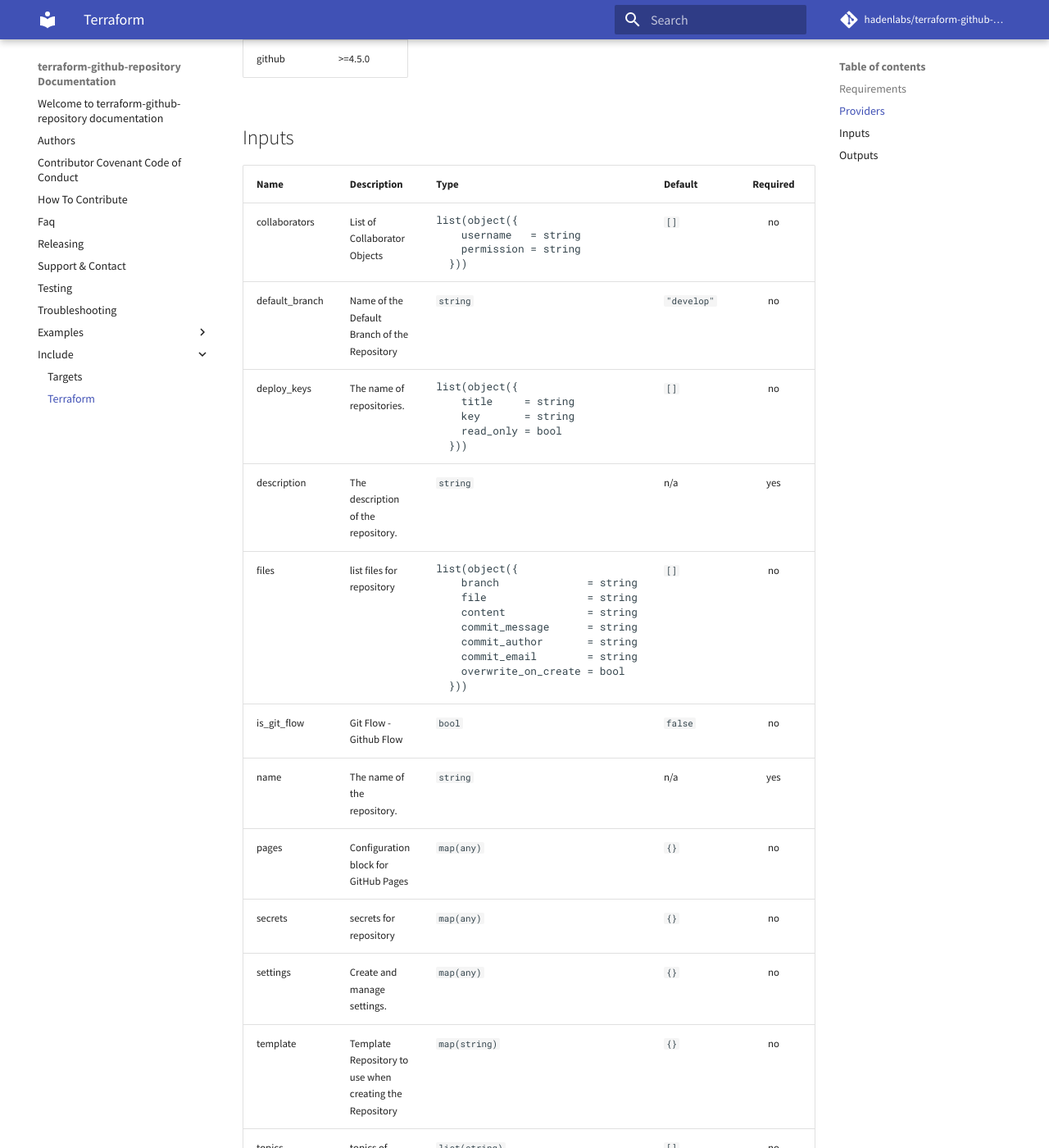
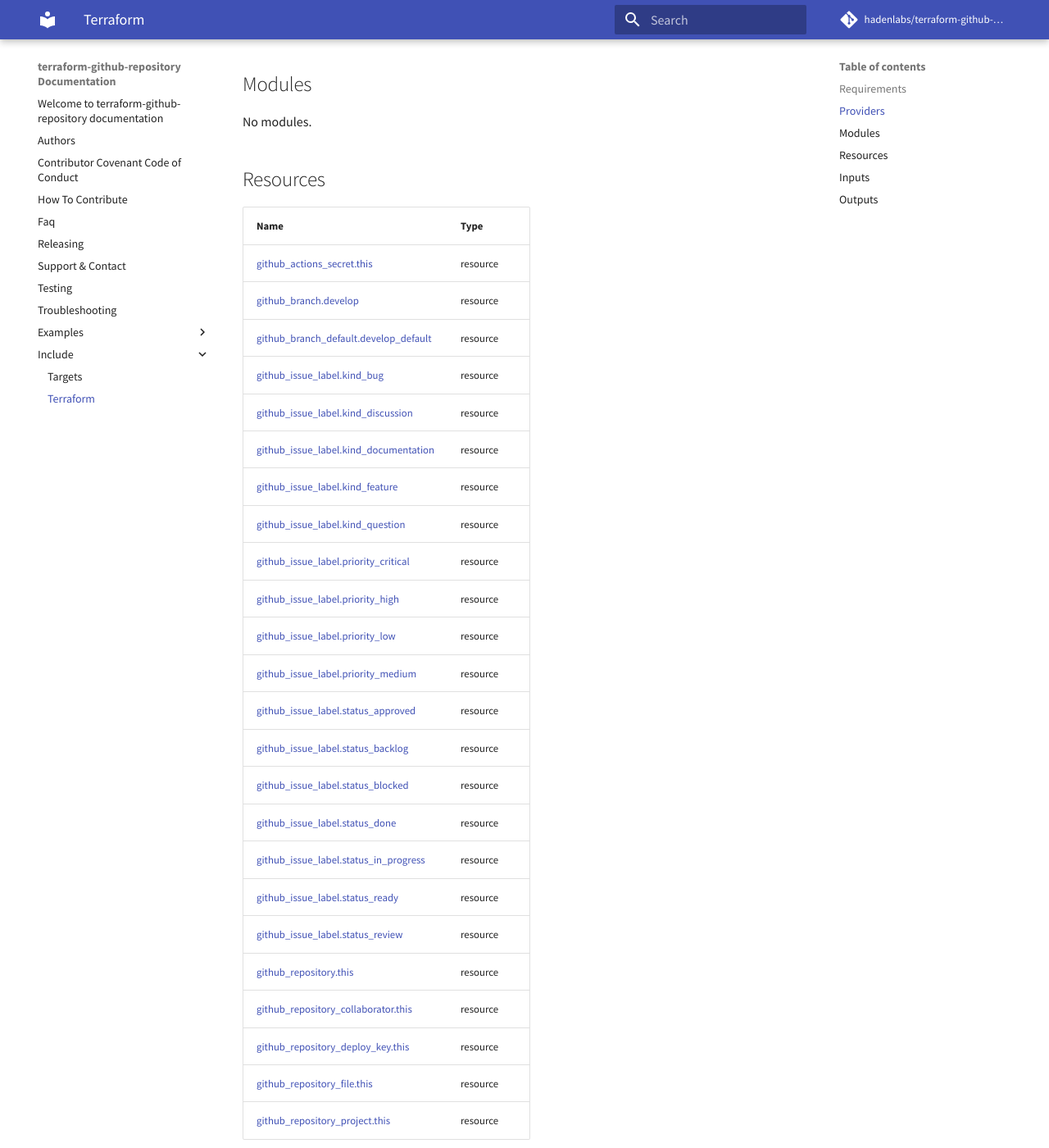
Before and after one commit to hadenlabs/terraform-github-repository, an MkDocs documentation site: the page built from docs/include/terraform.md, in a window 1280 px wide and 1400 px high, scrolled down 583 px. Shown: the whole window at 82% size. Built offline with MkDocs 1.6.1 and Material for MkDocs 9.7.7, drawn with Linux system fonts in a browser that asks for light colours; comment, search, counter and statistics services are not loaded; some of the changed text lies outside the part shown.

```diff
--- a/docs/include/terraform.md
+++ b/docs/include/terraform.md
@@ -1,43 +1,75 @@
-<!-- DO NOT EDIT. THIS FILE IS GENERATED BY THE MAKEFILE. -->
-# Terraform variables
-This document gives an overview of variables used in the platform of the terraform-github-repository.
+<!-- BEGIN_TF_DOCS -->
 ## Requirements
 
 | Name | Version |
 |------|---------|
-| terraform | >= 0.14 |
-| github | >=4.5.0 |
-| local | >=1.3.0 |
+| <a name="requirement_terraform"></a> [terraform](#requirement\_terraform) | >= 0.14 |
+| <a name="requirement_github"></a> [github](#requirement\_github) | >=4.5.0 |
+| <a name="requirement_local"></a> [local](#requirement\_local) | >=1.3.0 |
 
 ## Providers
 
 | Name | Version |
 |------|---------|
-| github | >=4.5.0 |
+| <a name="provider_github"></a> [github](#provider\_github) | >=4.5.0 |
+
+## Modules
+
+No modules.
+
+## Resources
+
+| Name | Type |
+|------|------|
+| [github_actions_secret.this](https://registry.terraform.io/providers/integrations/github/latest/docs/resources/actions_secret) | resource |
+| [github_branch.develop](https://registry.terraform.io/providers/integrations/github/latest/docs/resources/branch) | resource |
+| [github_branch_default.develop_default](https://registry.terraform.io/providers/integrations/github/latest/docs/resources/branch_default) | resource |
+| [github_issue_label.kind_bug](https://registry.terraform.io/providers/integrations/github/latest/docs/resources/issue_label) | resource |
+| [github_issue_label.kind_discussion](https://registry.terraform.io/providers/integrations/github/latest/docs/resources/issue_label) | resource |
+| [github_issue_label.kind_documentation](https://registry.terraform.io/providers/integrations/github/latest/docs/resources/issue_label) | resource |
+| [github_issue_label.kind_feature](https://registry.terraform.io/providers/integrations/github/latest/docs/resources/issue_label) | resource |
+| [github_issue_label.kind_question](https://registry.terraform.io/providers/integrations/github/latest/docs/resources/issue_label) | resource |
+| [github_issue_label.priority_critical](https://registry.terraform.io/providers/integrations/github/latest/docs/resources/issue_label) | resource |
+| [github_issue_label.priority_high](https://registry.terraform.io/providers/integrations/github/latest/docs/resources/issue_label) | resource |
+| [github_issue_label.priority_low](https://registry.terraform.io/providers/integrations/github/latest/docs/resources/issue_label) | resource |
+| [github_issue_label.priority_medium](https://registry.terraform.io/providers/integrations/github/latest/docs/resources/issue_label) | resource |
+| [github_issue_label.status_approved](https://registry.terraform.io/providers/integrations/github/latest/docs/resources/issue_label) | resource |
+| [github_issue_label.status_backlog](https://registry.terraform.io/providers/integrations/github/latest/docs/resources/issue_label) | resource |
+| [github_issue_label.status_blocked](https://registry.terraform.io/providers/integrations/github/latest/docs/resources/issue_label) | resource |
+| [github_issue_label.status_done](https://registry.terraform.io/providers/integrations/github/latest/docs/resources/issue_label) | resource |
+| [github_issue_label.status_in_progress](https://registry.terraform.io/providers/integrations/github/latest/docs/resources/issue_label) | resource |
+| [github_issue_label.status_ready](https://registry.terraform.io/providers/integrations/github/latest/docs/resources/issue_label) | resource |
+| [github_issue_label.status_review](https://registry.terraform.io/providers/integrations/github/latest/docs/resources/issue_label) | resource |
+| [github_repository.this](https://registry.terraform.io/providers/integrations/github/latest/docs/resources/repository) | resource |
+| [github_repository_collaborator.this](https://registry.terraform.io/providers/integrations/github/latest/docs/resources/repository_collaborator) | resource |
+| [github_repository_deploy_key.this](https://registry.terraform.io/providers/integrations/github/latest/docs/resources/repository_deploy_key) | resource |
+| [github_repository_file.this](https://registry.terraform.io/providers/integrations/github/latest/docs/resources/repository_file) | resource |
+| [github_repository_project.this](https://registry.terraform.io/providers/integrations/github/latest/docs/resources/repository_project) | resource |
 
 ## Inputs
 
 | Name | Description | Type | Default | Required |
 |------|-------------|------|---------|:--------:|
-| collaborators | List of Collaborator Objects | <pre>list(object({<br>    username   = string<br>    permission = string<br>  }))</pre> | `[]` | no |
-| default\_branch | Name of the Default Branch of the Repository | `string` | `"develop"` | no |
-| deploy\_keys | The name of repositories. | <pre>list(object({<br>    title     = string<br>    key       = string<br>    read_only = bool<br>  }))</pre> | `[]` | no |
-| description | The description of the repository. | `string` | n/a | yes |
-| files | list files for repository | <pre>list(object({<br>    branch              = string<br>    file                = string<br>    content             = string<br>    commit_message      = string<br>    commit_author       = string<br>    commit_email        = string<br>    overwrite_on_create = bool<br>  }))</pre> | `[]` | no |
-| is\_git\_flow | Git Flow - Github Flow | `bool` | `false` | no |
-| name | The name of the repository. | `string` | n/a | yes |
-| pages | Configuration block for GitHub Pages | `map(any)` | `{}` | no |
-| secrets | secrets for repository | `map(any)` | `{}` | no |
-| settings | Create and manage settings. | `map(any)` | `{}` | no |
-| template | Template Repository to use when creating the Repository | `map(string)` | `{}` | no |
-| topics | topics of project. | `list(string)` | `[]` | no |
-| visibility | The visibility of the repository private or public. | `string` | `"private"` | no |
+| <a name="input_is_git_flow"></a> [is\_git\_flow](#input\_is\_git\_flow) | Git Flow - Github Flow | `bool` | `false` | no |
+| <a name="input_files"></a> [files](#input\_files) | list files for repository | <pre>list(object({<br>    branch              = string<br>    file                = string<br>    content             = string<br>    commit_message      = string<br>    commit_author       = string<br>    commit_email        = string<br>    overwrite_on_create = bool<br>  }))</pre> | `[]` | no |
+| <a name="input_deploy_keys"></a> [deploy\_keys](#input\_deploy\_keys) | The name of repositories. | <pre>list(object({<br>    title     = string<br>    key       = string<br>    read_only = bool<br>  }))</pre> | `[]` | no |
+| <a name="input_collaborators"></a> [collaborators](#input\_collaborators) | List of Collaborator Objects | <pre>list(object({<br>    username   = string<br>    permission = string<br>  }))</pre> | `[]` | no |
+| <a name="input_topics"></a> [topics](#input\_topics) | topics of project. | `list(string)` | `[]` | no |
+| <a name="input_pages"></a> [pages](#input\_pages) | Configuration block for GitHub Pages | `map(any)` | `{}` | no |
+| <a name="input_secrets"></a> [secrets](#input\_secrets) | secrets for repository | `map(any)` | `{}` | no |
+| <a name="input_settings"></a> [settings](#input\_settings) | Create and manage settings. | `map(any)` | `{}` | no |
+| <a name="input_template"></a> [template](#input\_template) | Template Repository to use when creating the Repository | `map(string)` | `{}` | no |
+| <a name="input_default_branch"></a> [default\_branch](#input\_default\_branch) | Name of the Default Branch of the Repository | `string` | `"develop"` | no |
+| <a name="input_description"></a> [description](#input\_description) | The description of the repository. | `string` | n/a | yes |
+| <a name="input_name"></a> [name](#input\_name) | The name of the repository. | `string` | n/a | yes |
+| <a name="input_visibility"></a> [visibility](#input\_visibility) | The visibility of the repository private or public. | `string` | `"private"` | no |
 
 ## Outputs
 
 | Name | Description |
 |------|-------------|
-| deploy\_key | output instance deploy\_key |
-| files | output instance github files |
-| instance | output instance repository |
-| secrets | output instance github actions secrets |
+| <a name="output_deploy_key"></a> [deploy\_key](#output\_deploy\_key) | output instance deploy\_key |
+| <a name="output_files"></a> [files](#output\_files) | output instance github files |
+| <a name="output_instance"></a> [instance](#output\_instance) | output instance repository |
+| <a name="output_secrets"></a> [secrets](#output\_secrets) | output instance github actions secrets |
+<!-- END_TF_DOCS -->
```
Also changed, not shown: docs/examples/common.md (+5 -2 lines), provision/templates/README.tpl.md (+17 -3 lines), setup.cfg (line endings or trailing spaces), 1 other file.
